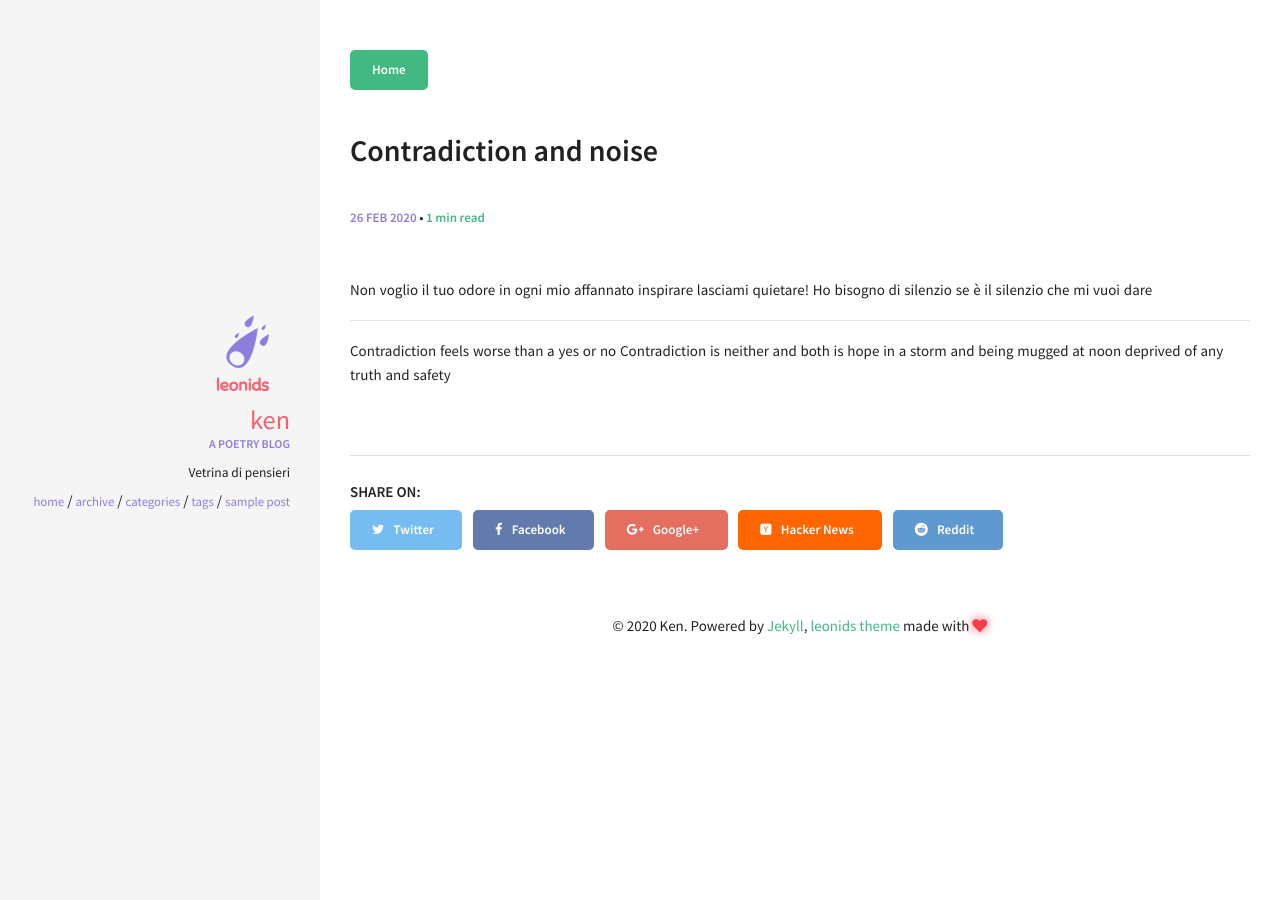
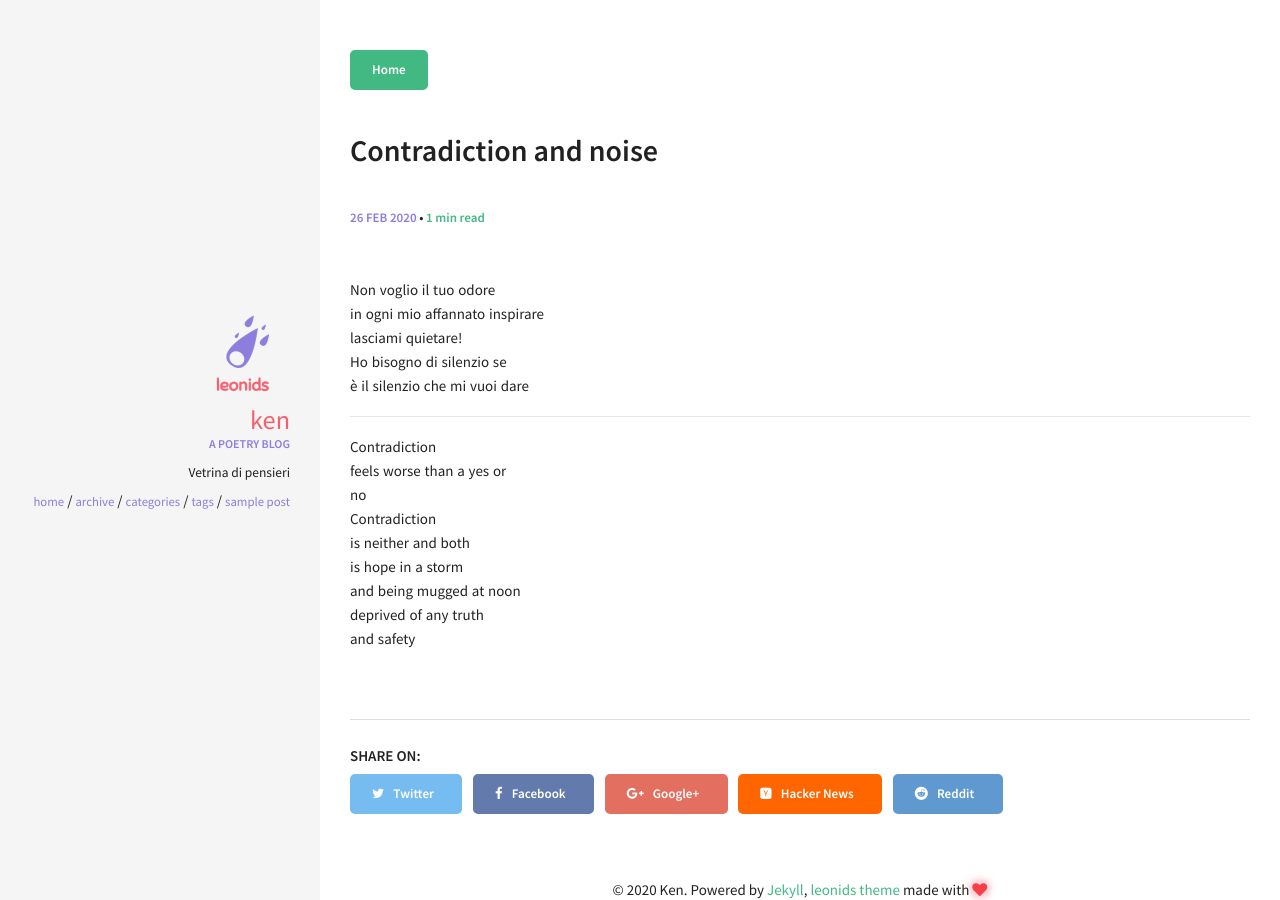
Before and after one commit to mirrorlessglassken/mirrorlessglassken.github.io, a Jekyll site: the page built from _posts/2020-02-26-contradiction.md, in a window 1280 px wide. Built offline with Jekyll 4.4.1, drawn with Linux system fonts in a browser that asks for light colours.

```diff
--- a/_posts/2020-02-26-contradiction.md
+++ b/_posts/2020-02-26-contradiction.md
@@ -10,20 +10,20 @@ image:
   creditlink:
 ---
 
-Non voglio il tuo odore
-in ogni mio affannato inspirare
-lasciami quietare!
-Ho bisogno di silenzio se
-è il silenzio che mi vuoi dare
+Non voglio il tuo odore <br/>
+in ogni mio affannato inspirare <br/>
+lasciami quietare! <br/>
+Ho bisogno di silenzio se <br/>
+è il silenzio che mi vuoi dare <br/>
 
 ---
 
-Contradiction
-feels worse than a yes or
-no
-Contradiction
-is neither and both
-is hope in a storm
-and being mugged at noon
-deprived of any truth
-and safety
+Contradiction <br/>
+feels worse than a yes or <br/>
+no <br/>
+Contradiction <br/>
+is neither and both <br/>
+is hope in a storm <br/>
+and being mugged at noon <br/>
+deprived of any truth <br/>
+and safety <br/>
```
Also changed, not shown: _posts/2020-02-26-dialogo.md (+32 -32 lines).
